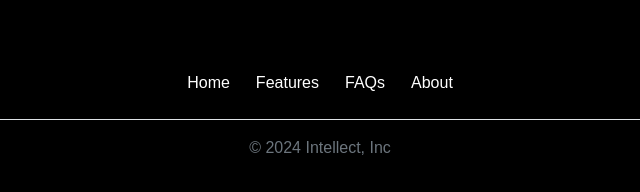
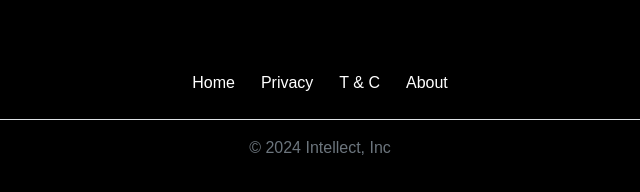
Before and after one commit to Mohitmeenna/Intellect, a plain HTML site: page About.html in a window 1280 px wide. Shown: the part 618-810 px from the top of the page, 320-960 px from the left. Drawn offline with nearby package versions, Linux system fonts and the light colour scheme.

Commit message:
final fixes

```diff
--- a/About.html
+++ b/About.html
@@ -136,8 +136,8 @@
         <footer class="py-3 my-4">
             <ul class="nav justify-content-center border-bottom pb-3 mb-3">
                 <li class="nav-item"><a href="index.html" class="nav-link px-2 text-white">Home</a></li>
-                <li class="nav-item"><a href="#" class="nav-link px-2 text-white">Features</a></li>
-                <li class="nav-item"><a href="#" class="nav-link px-2 text-white">FAQs</a></li>
+                <li class="nav-item"><a href="./privacy.html" class="nav-link px-2 text-white">Privacy</a></li>
+                <li class="nav-item"><a href="./terms.html" class="nav-link px-2 text-white">T & C</a></li>
                 <li class="nav-item"><a href="./About.html" class="nav-link px-2 text-white">About</a></li>
             </ul>
             <p class="text-center text-muted">© 2024 Intellect, Inc</p>
```
